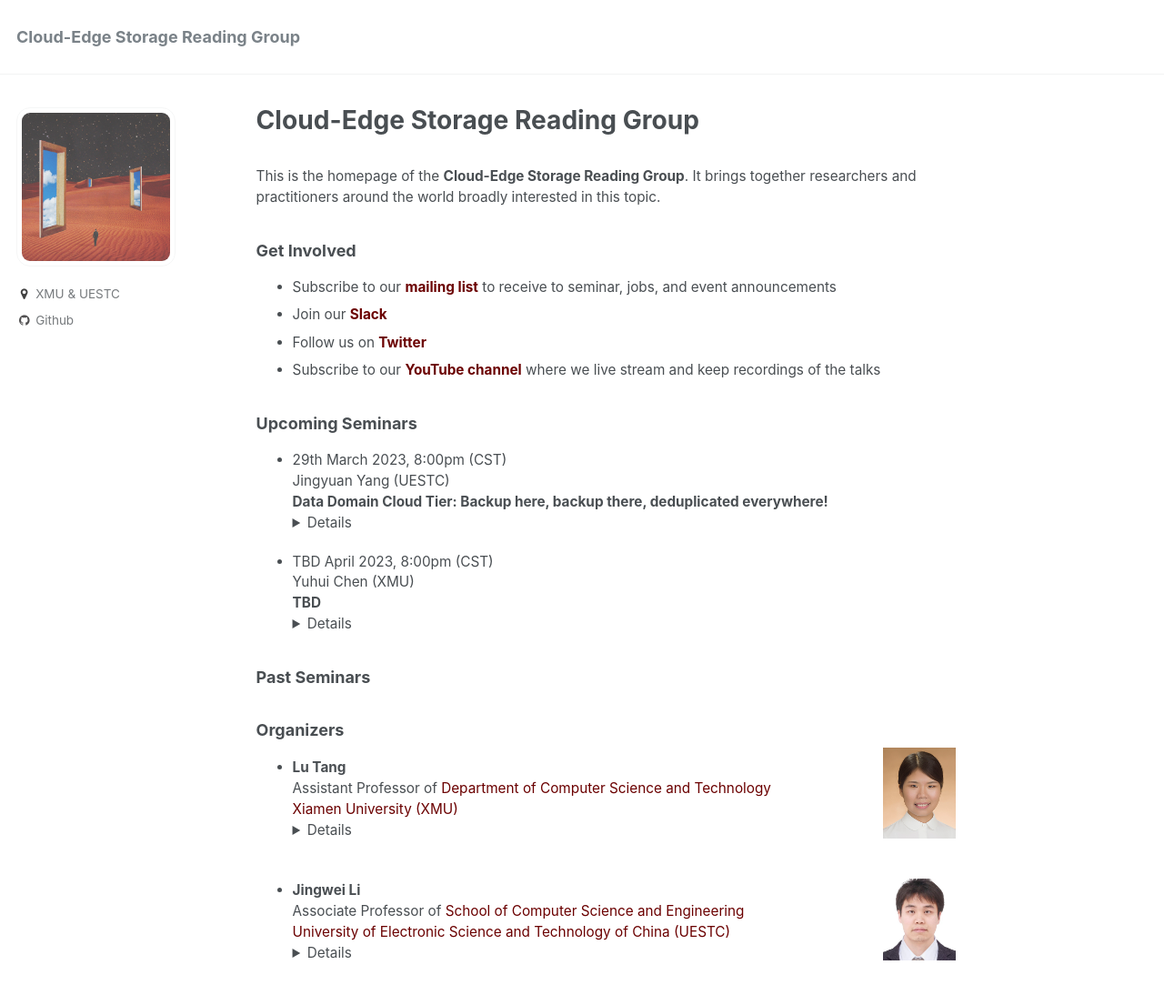
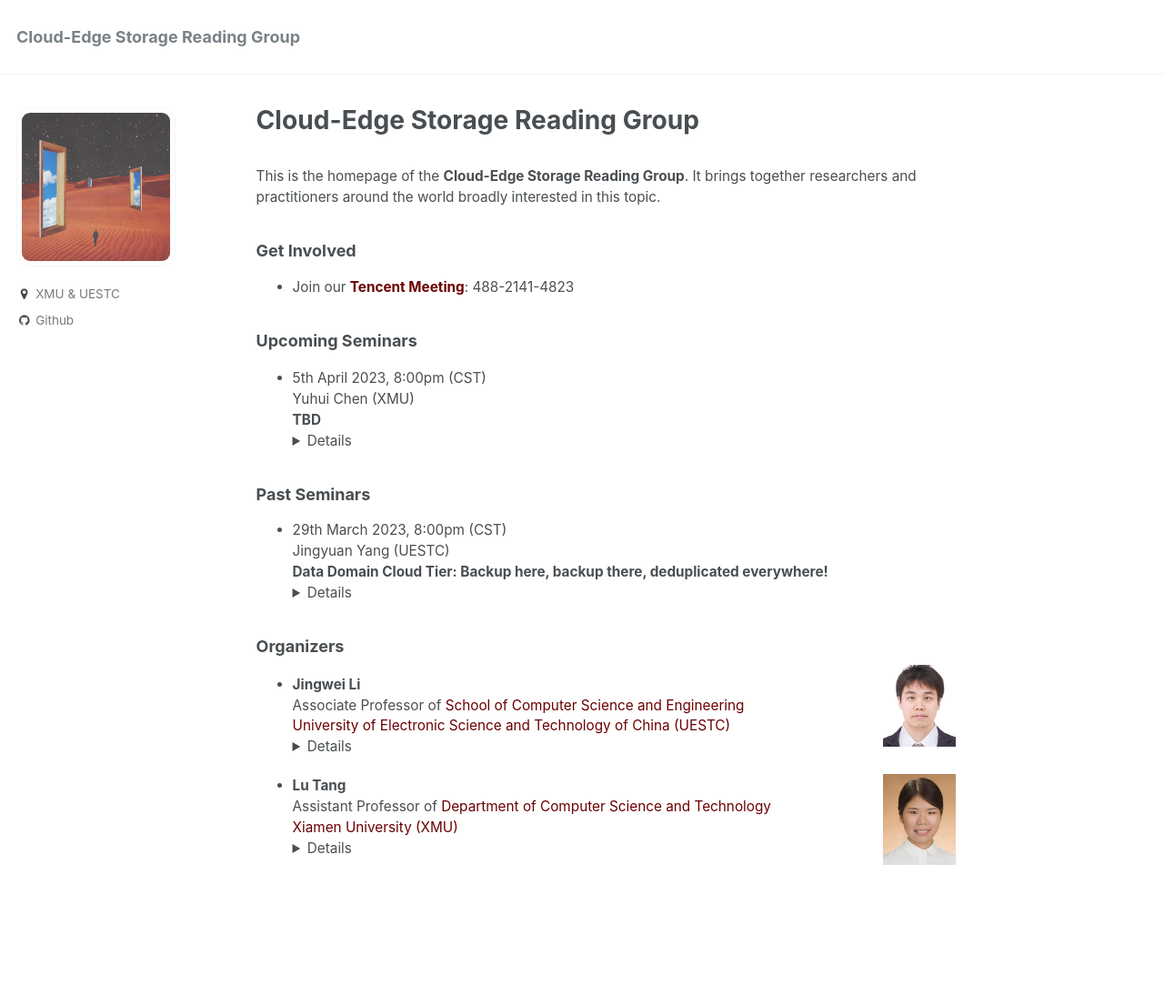
Before and after one commit to J-StrawHat/Cloud-Edge-Storage-reading-group, a Jekyll site: the page built from _pages/about.md, in a window 1280 px wide. Shown: the whole page at 91% size. Built offline with Jekyll 4.4.1, drawn with Linux system fonts in a browser that asks for light colours; after the commit the page ends 1013 px from its top, so only the background shows below that; some of the changed lines change nothing that is shown; some of the changed text lies outside the part shown.

Commit message:
添加腾讯会议号及链接

```diff
--- a/_pages/about.md
+++ b/_pages/about.md
@@ -8,23 +8,14 @@ title: Cloud-Edge Storage Reading Group
 <br>This is the homepage of the **Cloud-Edge Storage Reading Group**. It brings together researchers and practitioners around the world broadly interested in this topic.
 
 ### Get Involved
-- Subscribe to our **[mailing list]()** to receive to seminar, jobs, and event announcements
-- Join our **[Slack]()**
-- Follow us on **[Twitter]()**
-- Subscribe to our **[YouTube channel]()** where we live stream and keep recordings of the talks
+- Join our **[Tencent Meeting](https://meeting.tencent.com/dm/ZNbtfdeO5GNk)**: 488-2141-4823
 
 
 ### Upcoming Seminars
 
 
-- 29th March 2023, 8:00pm (CST)
-Jingyuan Yang (UESTC) <br>
-**Data Domain Cloud Tier: Backup here, backup there, deduplicated everywhere!** <details>**Conference:** ATC ’19 <br>
-**Abstract:** Data Domain has added a cloud tier capability to its onpremises storage appliance, allowing clients to achieve the cost benefits of deduplication in the cloud. While there were many architectural changes necessary to support a cloud tier in a mature storage product, in this paper, we focus on innovations needed to support key functionality for customers. Consider typical customer interactions: First, a customer determines which files to migrate to the cloud by estimating how much space will be freed on the on-premises Data Domain appliance. Second, a customer transfers selected files to the cloud and later restores files back. Finally, a customer deletes a file in the cloud when its retention period has expired. Each of these operations requires significant architectural changes and new algorithms to address both the impact of deduplicated storage and the latency and expense of cloud object storage. We also present analysis from deployed cloud tier systems. As an example, some customers have moved more than 20PB of logical data to the cloud tier and achieved a total compression factor (deduplication * local compression) of 40× or more, resulting in millions of dollars of cost savings. <br>
-**Link:** [https://www.usenix.org/conference/atc19/presentation/duggal](https://www.usenix.org/conference/atc19/presentation/duggal) </details>
-
 <span src="" style="float:right;width:100px;height:100px;margin-top:00px">
-- TBD April 2023, 8:00pm (CST)
+- 5th April 2023, 8:00pm (CST)
 Yuhui Chen (XMU) <br>
 **TBD**  <details>**Conference:**  <br>
 **Abstract:**  <br>
@@ -34,19 +25,25 @@ Yuhui Chen (XMU) <br>
 
 ### Past Seminars
 
+- 29th March 2023, 8:00pm (CST)
+Jingyuan Yang (UESTC) <br>
+**Data Domain Cloud Tier: Backup here, backup there, deduplicated everywhere!** <details>**Conference:** ATC ’19 <br>
+**Abstract:** Data Domain has added a cloud tier capability to its onpremises storage appliance, allowing clients to achieve the cost benefits of deduplication in the cloud. While there were many architectural changes necessary to support a cloud tier in a mature storage product, in this paper, we focus on innovations needed to support key functionality for customers. Consider typical customer interactions: First, a customer determines which files to migrate to the cloud by estimating how much space will be freed on the on-premises Data Domain appliance. Second, a customer transfers selected files to the cloud and later restores files back. Finally, a customer deletes a file in the cloud when its retention period has expired. Each of these operations requires significant architectural changes and new algorithms to address both the impact of deduplicated storage and the latency and expense of cloud object storage. We also present analysis from deployed cloud tier systems. As an example, some customers have moved more than 20PB of logical data to the cloud tier and achieved a total compression factor (deduplication * local compression) of 40× or more, resulting in millions of dollars of cost savings. <br>
+**Link:** [https://www.usenix.org/conference/atc19/presentation/duggal](https://www.usenix.org/conference/atc19/presentation/duggal) <br>
+**Presentation Slides:** [tmp](../files/atc19_slides_duggal.pdf)</details>
 
 
 <!-- <iframe width="560" height="315" src="https://www.youtube.com/embed/Dn_NkH-IEVA" title="YouTube video player" frameborder="0" allow="accelerometer; autoplay; clipboard-write; encrypted-media; gyroscope; picture-in-picture" allowfullscreen></iframe> -->
 
 ### Organizers
 
+<span style="background-image:url('../images/ljw.jpg');background-size: cover;background-position-y: -20px; float:right;width:80px;height:90px;margin-top:00px"></span>
+- **Jingwei Li**
+Associate Professor of [School of Computer Science and Engineering](https://www.scse.uestc.edu.cn/)<br>
+ [University of Electronic Science and Technology of China (UESTC)](https://www.uestc.edu.cn/)<br> <details> **Bio:** Jingwei Li is an associate professor of the School of Computer Science and Engineering at the University of Electronic Science and Technology of China (UESTC). He joined UESTC in 2016. Before that, He was a postdoctoral researcher working with Professor Patrick P. C. Lee at the Chinese University of Hong Kong. During 2013 to 2014, he was a visiting scholar working with Prof. Anna Squicciarini at the Pennsylvania State University. He obtained the B.S. from Hebei University of Technology in 2009 and the Ph.D. from Nankai University in 2014, respectively.<br> **Homepage:** [https://jingwei87.github.io/](https://jingwei87.github.io/)</details>
+
 <span style="background-image:url('../images/tl.jpg');background-size: cover; float:right;width:80px;height:100px;margin-top:00px"></span>
 - **Lu Tang**
 Assistant Professor of [Department of Computer Science and Technology](https://cs.xmu.edu.cn/index.htm)<br>
 [Xiamen University (XMU)](https://www.xmu.edu.cn/)<br> <details> **Bio:** Lu Tang is now an Assistant Professor at Department of Computer Science and Technology, Xiamen University. She was a postdoctoral researcher at the Chinese University of Hong Kong of Computer Science and Engineering from October 2020 to February 2021. She received her Ph.D. degree in computer science and engineering from the Chinese University of Hong Kong in 2020, the M.A. degree in computer science and technology from Xiamen University in 2016, and the B.A. degree in network engineering from Tianjin Polytechnic University in 2013. Her research interests include network measurement, anomaly detection, data stream processing, enterprise and data center networks.<br> **Homepage:** [https://grace-tl.github.io/](https://grace-tl.github.io/)</details>
 <br>
-
-<span style="background-image:url('../images/ljw.jpg');background-size: cover;background-position-y: -20px; float:right;width:80px;height:90px;margin-top:00px"></span>
-- **Jingwei Li**
-Associate Professor of [School of Computer Science and Engineering](https://www.scse.uestc.edu.cn/)<br>
- [University of Electronic Science and Technology of China (UESTC)](https://www.uestc.edu.cn/)<br> <details> **Bio:** Jingwei Li is an associate professor of the School of Computer Science and Engineering at the University of Electronic Science and Technology of China (UESTC). He joined UESTC in 2016. Before that, He was a postdoctoral researcher working with Professor Patrick P. C. Lee at the Chinese University of Hong Kong. During 2013 to 2014, he was a visiting scholar working with Prof. Anna Squicciarini at the Pennsylvania State University. He obtained the B.S. from Hebei University of Technology in 2009 and the Ph.D. from Nankai University in 2014, respectively.<br> **Homepage:** [https://jingwei87.github.io/](https://jingwei87.github.io/)</details>
```
Also changed, not shown: 7 other files.
